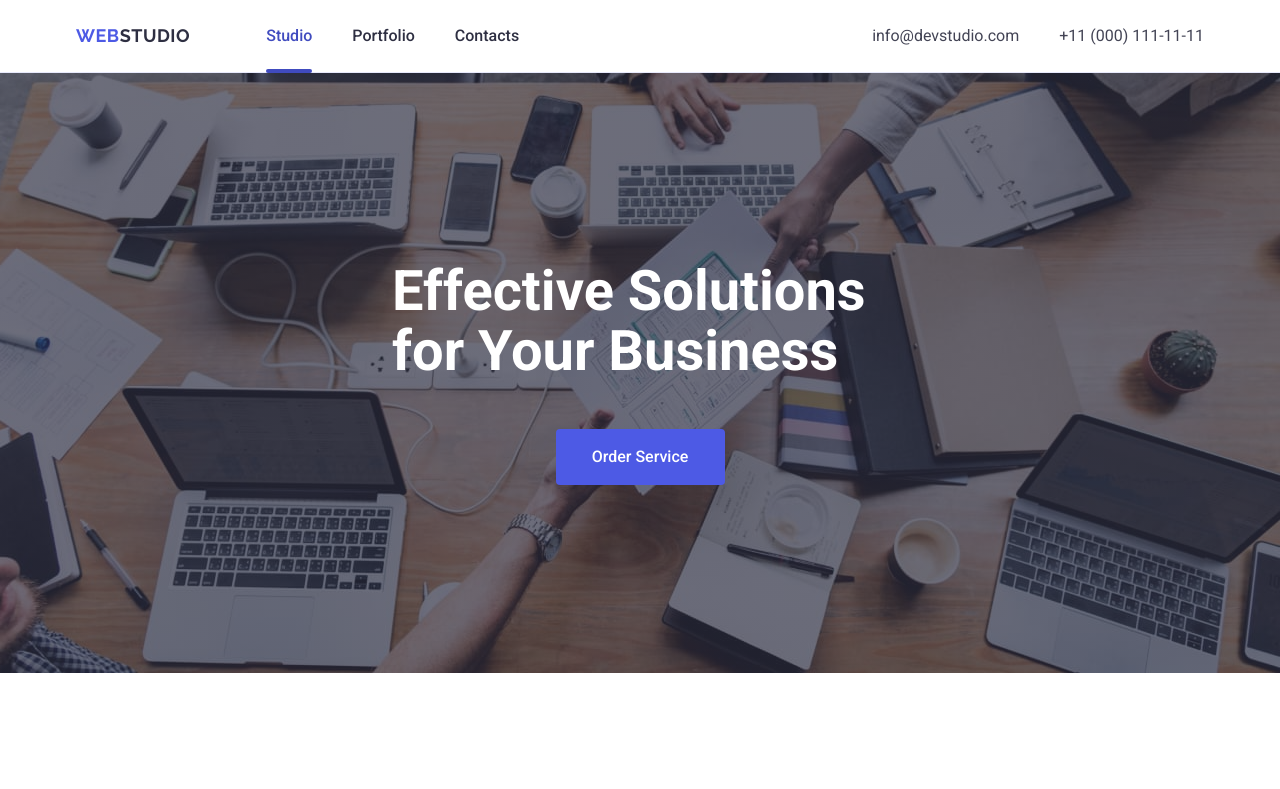
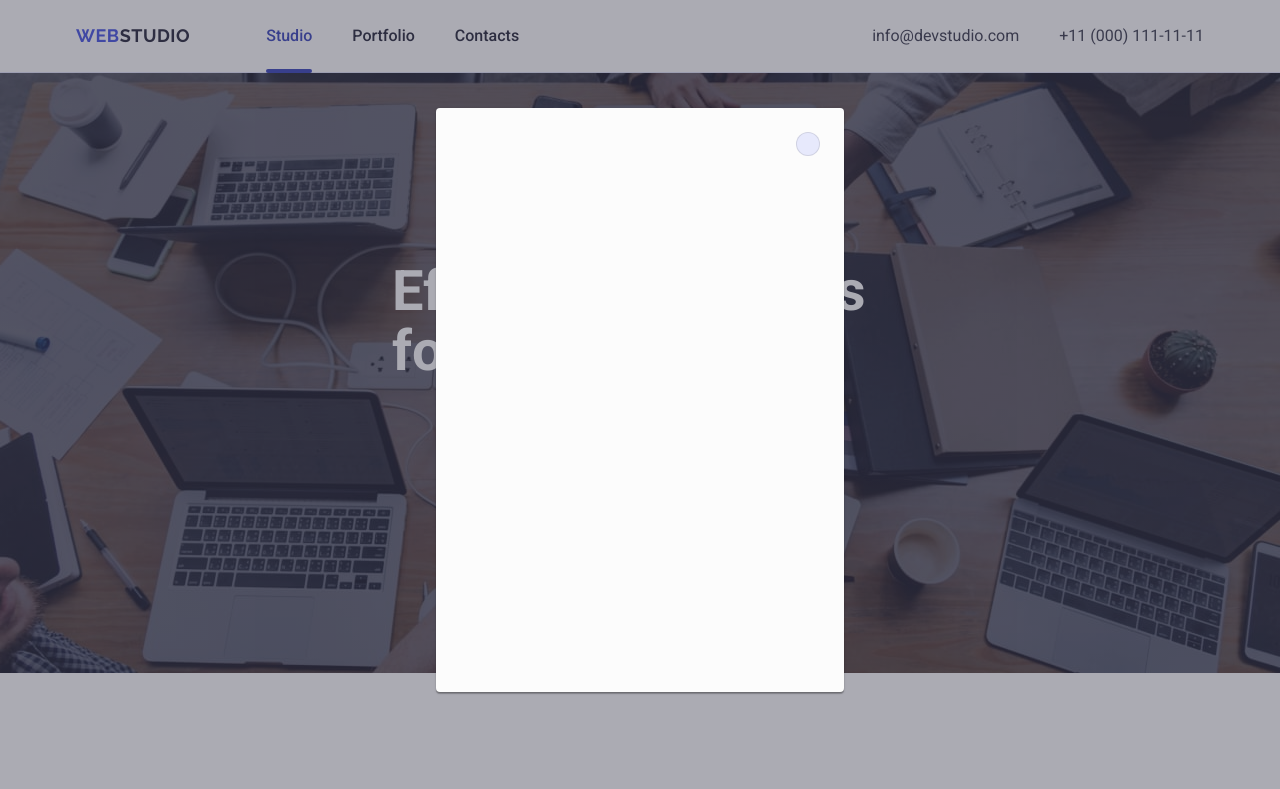
Before and after one commit to ElephantFrontend/goit-markup-hw-05, a plain HTML site: page index.html in a window 1280 px wide. Shown: the top 789 px of the page. Drawn offline with nearby package versions, Linux system fonts and the light colour scheme.

Commit message:
made draft

```diff
--- a/css/styles.css
+++ b/css/styles.css
@@ -457,3 +457,57 @@ section ul li {
     margin-left: 16px;
     fill: #ffffff;
 }
+
+.modal-wrapper {
+    position: fixed;
+    top: 0;
+    left: 0;
+    width: 100%;
+    height: 100%;
+    background-color: rgba(46, 47, 66, 0.4);
+    transition: opacity 250ms cubic-bezier(0.4, 0, 0.2, 1), visibility 250ms cubic-bezier(0.4, 0, 0.2, 1);
+}
+
+.modal {
+    position: absolute;
+    top: 50%;
+    left: 50%;
+    transform: translate(-50%, -50%);
+    width: 408px;
+    min-height: 584px;
+    padding: 72px 24px 24px 24px;
+    background: #fcfcfc;
+    box-shadow: 0 1px 1px rgba(0, 0, 0, 0.14), 0 1px 3px rgba(0, 0, 0, 0.12), 0 2px 1px rgba(0, 0, 0, 0.2);
+    border-radius: 4px;
+    transition: transform 250ms cubic-bezier(0.4, 0, 0.2, 1);
+}
+
+.modal-close-button {
+    position: absolute;
+    top: 24px;
+    right: 24px;
+    width: 24px;
+    height: 24px;
+    border-radius: 50%;
+    display: flex;
+    align-items: center;
+    justify-content: center;
+    background-color: #e7e9fc;
+    border: 1px solid rgba(0, 0, 0, 0.1);
+    padding: 0;
+    cursor: pointer;
+    transition: background-color 250ms cubic-bezier(0.4, 0, 0.2, 1), border 250ms cubic-bezier(0.4, 0, 0.2, 1);
+}
+
+.modal-close-button:hover, .modal-close-button:focus {
+    background-color: #404bbf;
+    border: none;
+}
+
+.modal-close-button:hover .icon, .modal-close-button:focus .icon {
+    fill: #ffffff;
+}
+
+.modal-close-button .icon {
+    transition: fill 250ms cubic-bezier(0.4, 0, 0.2, 1);
+}
--- a/index.html
+++ b/index.html
@@ -430,7 +430,7 @@
             <div class="subscribe">
                 <p class="footer-subtitle">Subscribe</p>
 
-                <form class="subscribe-form" action="">
+                <form class="subscribe-form">
                     <label class="form-label" for="email">
                         <input class="subscribe-form-input" id="email" name="email" type="email" placeholder="E-mail">
                     </label>
@@ -445,5 +445,15 @@
             </div>
         </div>
     </footer>
+
+    <div class="modal-wrapper">
+        <div class="modal">
+            <button class="modal-close-button" type="button">
+                <svg class="icon" width="8" height="8">
+                    <use href="./images/icons.svg#icon-close"></use>
+                </svg>
+            </button>
+        </div>
+    </div>
 </body>
 </html>
```
Also changed, not shown: images/icons.svg.
